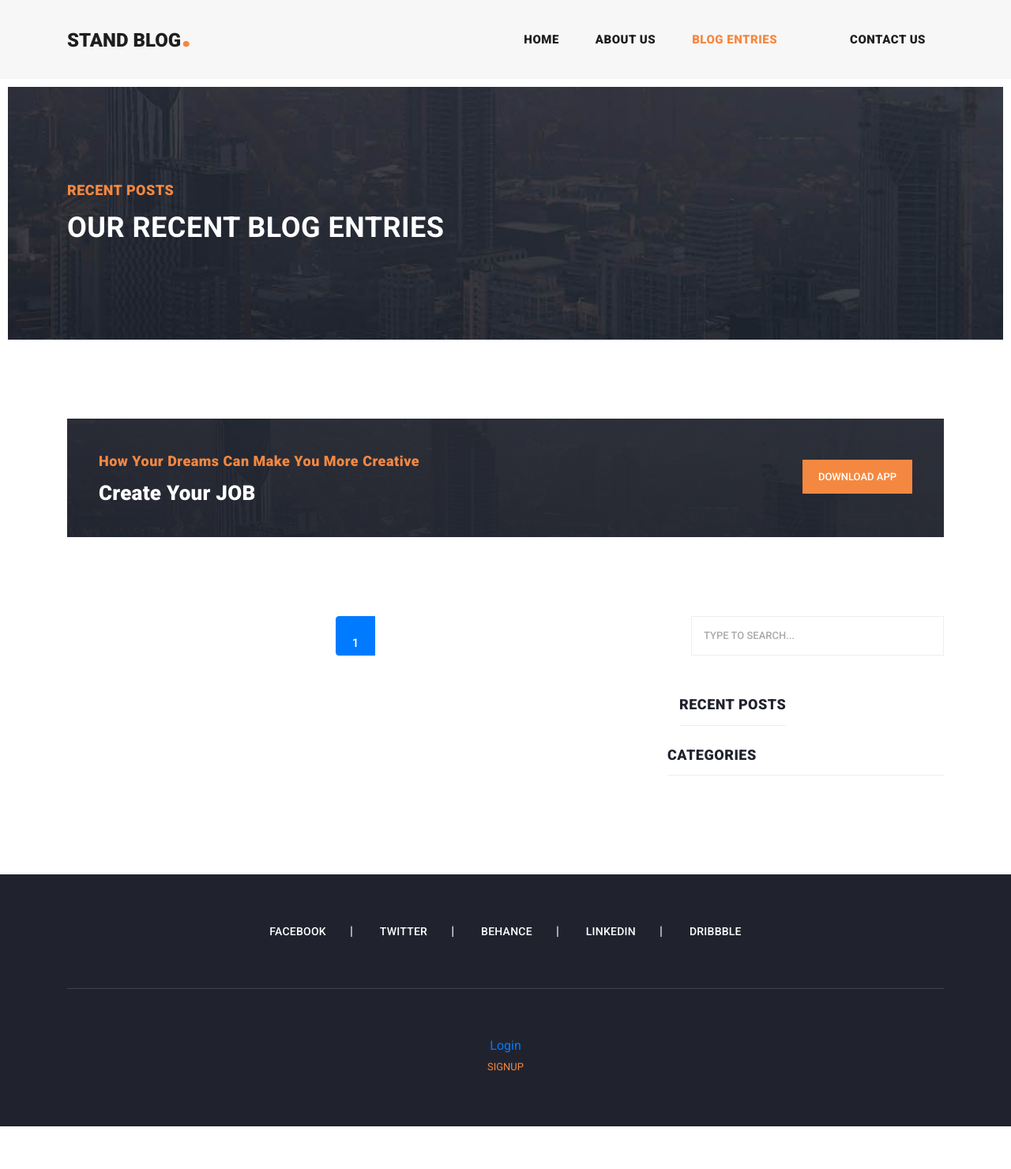
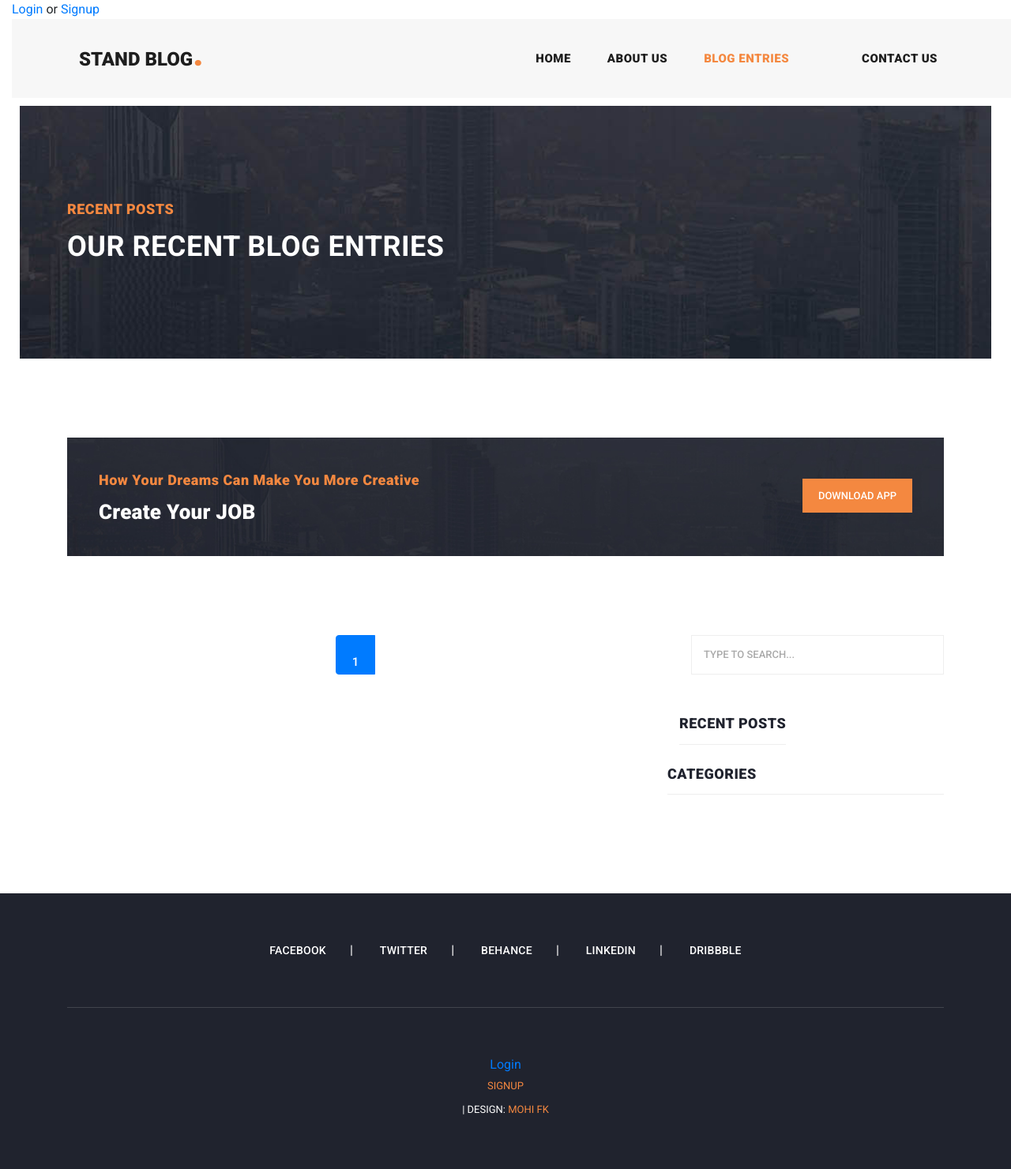
Before and after one commit to mohifk/mysite, a Django app: page /blog/ in a window 1280 px wide. Shown: the whole page at 79% size. Before the commit the page ends 1426 px from the top, so only its background shows below. Run offline with Django 4.2, Linux system fonts and the light colour scheme; data that the repository does not hold is empty; some libraries are stand-ins or nearby versions.

Commit message:
final edit

```diff
--- a/templates/base.html
+++ b/templates/base.html
@@ -41,6 +41,23 @@ https://templatemo.com/tm-551-stand-blog
 
       {% endif %}
     <!-- ***** Preloader Start ***** -->
+
+          <div class="col-lg-12">
+            <div class="copyright-text">
+              {% if request.user.is_authenticated %}
+              <p>Login as {{request.user.username}}
+
+
+                  <a rel="nofollow" href="{% url 'accounts:logout' %}" target="_parent">Logout</a></p>
+
+              {% else %}
+              <a rel="" href="{% url 'accounts:login' %}" target="">Login</a>    or
+
+              <a rel="" href="{% url 'accounts:signup' %}" target="">Signup</a>
+              {% endif %}
+            </div>
+
+
     <div id="preloader">
         <div class="jumper">
             <div></div>
@@ -83,6 +100,7 @@ https://templatemo.com/tm-551-stand-blog
                 <p>
                        <a rel="nofollow" href="{% url 'accounts:signup' %}" target="_parent">Signup</a></p>
                 {% endif %}
+                <p> | Design: <a rel="nofollow" href="#" target="_parent">Mohi FK</a></p></p>
               </div>
             </div>
           </div>
--- a/templates/blog_temp/blog-home.html
+++ b/templates/blog_temp/blog-home.html
@@ -90,7 +90,7 @@
                 <div class="col-lg-6">
                   <div class="blog-post">
                     <div class="blog-thumb">
-                      <img src="{{post.image.url}}" alt="">
+                      <a href="{%url 'blog:single' pid=post.id%}"><img src="{{post.image.url}}" alt="">
                     </div>
                     <div class="down-content">
                       {% for cat in post.category.all %}
--- a/templates/blog_temp/blog-single.html
+++ b/templates/blog_temp/blog-single.html
@@ -138,7 +138,7 @@
                       <ul>
                         <li>
                           <div class="author-thumb">
-                            <img src="#" alt="">
+                            <img src="{% static 'assets/images/comment-author-01.jpg'%}" alt="">
                           </div>
                           <div class="right-content">
                             <h4>{{comment.name}}<span>{{comment.create_date|naturalday}}</span></h4>
--- a/templates/website_temp/blog_lastpost.html
+++ b/templates/website_temp/blog_lastpost.html
@@ -15,7 +15,7 @@
         </div>
         <a href="{% url 'blog:single' pid=post.id %}"><h4>{{post.title}}</h4></a>
         <ul class="post-info">
-          <li><a href="#">Admin</a></li>
+          <li><a href="#">{{post.author.get_full_name}}</a></li>
           <li><a href="#">{{post.publish_date|date:"d M Y"}}</a></li>
           <li><a href="#">{{comments|length}} Comments</a></li>
           <li><a href="#">{{post.count_views}} Views</a></li>
--- a/templates/website_temp/blog_lastpost_home.html
+++ b/templates/website_temp/blog_lastpost_home.html
@@ -10,7 +10,7 @@
       <span>{{post.category.all|join:' , '}}</span>
       <a href="{% url 'blog:single' pid=post.id %}"><h4>B{{post.title}}</h4></a>
       <ul class="post-info">
-        <li><a href="#">Admin</a></li>
+        <li><a href="#">{{post.author.get_full_name}}</a></li>
         <li><a href="#">{{post.publish_date|date:"d M Y"}}</a></li>
         <li><a href="#">{{comments|length}} Comments</a></li>
         <li><a href="#">{{post.count_views}} Views</a></li>
@@ -51,6 +51,6 @@
 
 <div class="col-lg-12">
   <div class="main-button">
-    <a href="#">View All Posts</a>
+    <a href="{%url 'blog:index'%}">View All Posts</a>
   </div>
 </div>
```
Also changed, not shown: mysite/settings.py (+19 -0 lines).
